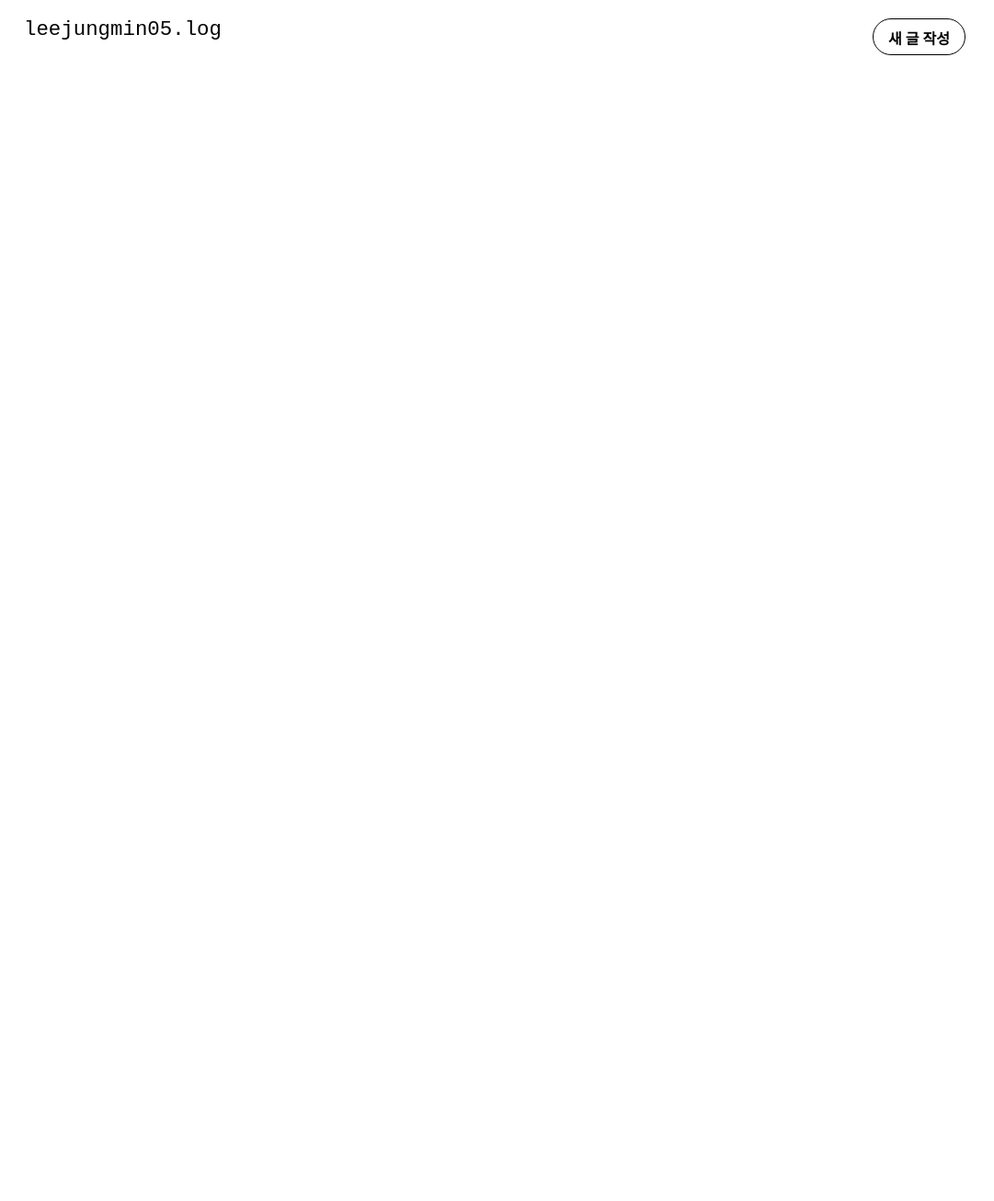
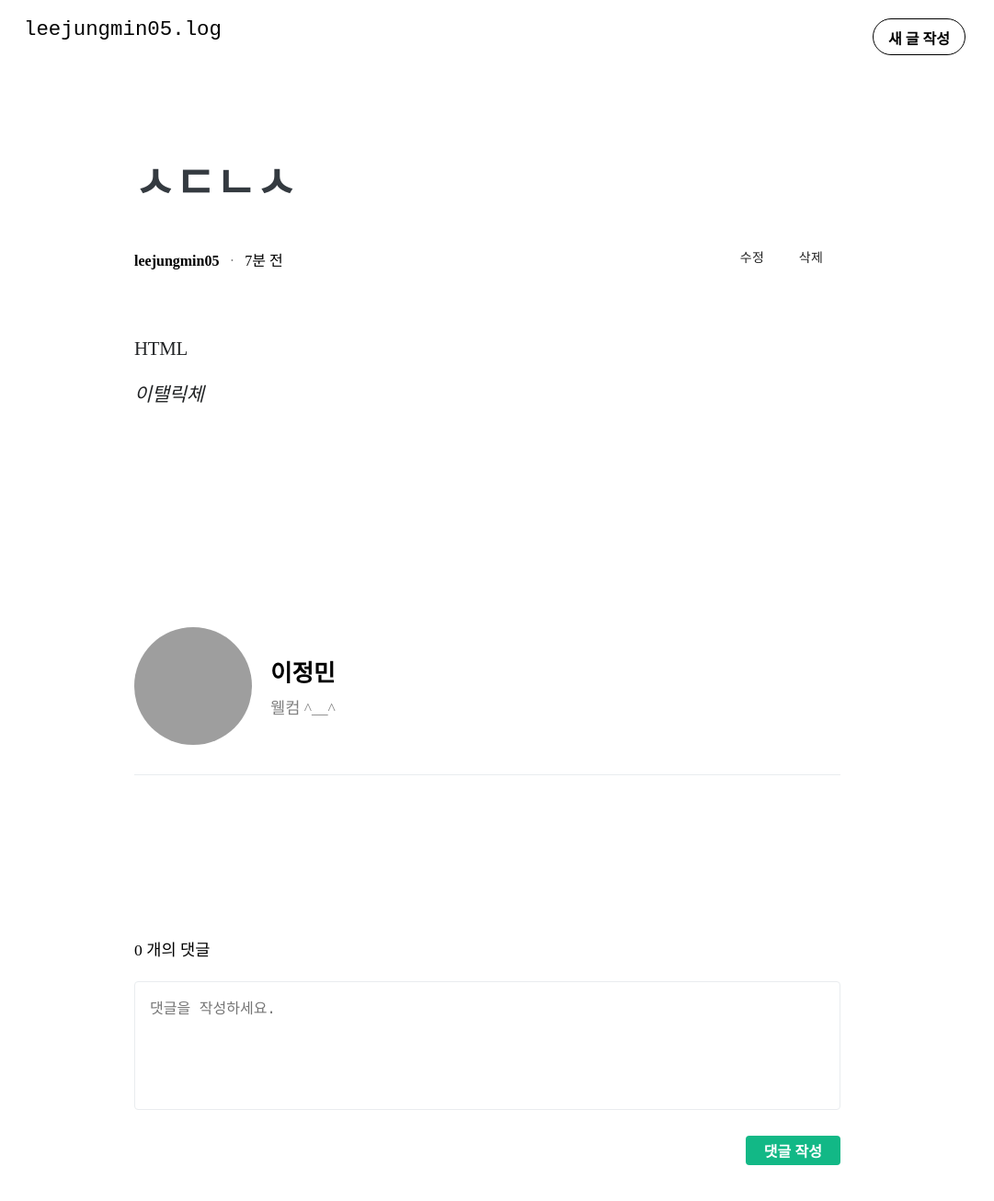
Before and after one commit to leejungmin05/Blog-ojt-project, a React (Create React App) app in the folder blog-frontend/: page /detail in a window 1280 px wide. Shown: the top 1306 px of the page at 92% size, without its empty margins (110-1191 px from the left). Before the commit the page ends 800 px from the top, so only its background shows below. Built offline with nearby package versions, Linux system fonts and the light colour scheme; grey boxes are pictures that could not be loaded.

Commit message:
feat: add post detail layout (#3)

```diff
--- /dev/null
+++ b/blog-frontend/src/components/Post/Comment.js
@@ -0,0 +1,63 @@
+import React from "react";
+import styled from "styled-components";
+
+const CommentWrapper = styled.div`
+  width: 768px;
+  margin-left: auto;
+  margin-right: auto;
+  margin-top: 8rem;
+  margin-bottom: 8rem;
+`;
+
+const CommentNum = styled.div`
+  h4 {
+    font-weight: 500;
+    font-size: 1.1rem;
+  }
+`;
+
+const CommentInputForm = styled.textarea`
+  resize: none;
+  padding: 1rem 1rem 1.5rem;
+  outline: none;
+  border: 1px solid rgb(233, 236, 239);
+  margin-bottom: 1.5rem;
+  width: 734px;
+  border-radius: 4px;
+  min-height: 6.125rem;
+  font-size: 1rem;
+  color: rgb(33, 37, 41);
+  line-height: 1.75;
+`;
+const ButtonWrapper = styled.div`
+  display: flex;
+  justify-content: flex-end;
+`;
+const CommentButton = styled.button`
+  font-weight: bold;
+  cursor: pointer;
+  outline: none;
+  border: none;
+  background: rgb(18, 184, 134);
+  color: white;
+  border-radius: 4px;
+  padding: 0px 1.25rem;
+  height: 2rem;
+  font-size: 1rem;
+`;
+
+const Comment = () => {
+  return (
+    <CommentWrapper>
+      <CommentNum>
+        <h4>0 개의 댓글</h4>
+      </CommentNum>
+      <CommentInputForm placeholder="댓글을 작성하세요." />
+      <ButtonWrapper>
+        <CommentButton> 댓글 작성</CommentButton>
+      </ButtonWrapper>
+    </CommentWrapper>
+  );
+};
+
+export default Comment;
--- /dev/null
+++ b/blog-frontend/src/components/Post/PostContainer.js
@@ -0,0 +1,28 @@
+import React from "react";
+import Profile from "../Home/Profile";
+import PostViewer from "./PostViewer";
+import styled from "styled-components";
+import HorizontalLine from "../Home/HorizontalLine";
+import Comment from "./Comment";
+
+const PostWrapper = styled.div`
+  display: flex;
+  flex-direction: column;
+  margin-top: 128px;
+  width: 768px;
+  margin-left: auto;
+  margin-right: auto;
+`;
+
+const PostContainer = () => {
+  return (
+    <PostWrapper>
+    <PostViewer />
+    <Profile />
+    <HorizontalLine />
+    <Comment />
+    </PostWrapper>
+  );
+};
+
+export default PostContainer;
--- /dev/null
+++ b/blog-frontend/src/components/Post/PostViewer.js
@@ -0,0 +1,79 @@
+import React from "react";
+import styled from "styled-components";
+import { Button } from "@material-ui/core";
+
+const PostWrapper = styled.div`
+  display: flex;
+  flex-direction: column;
+`;
+const PostTitle = styled.div`
+  font-weight: 800;
+  h1 {
+    font-size: 3rem;
+    letter-spacing: -0.004em;
+    font-weight: 800;
+    color: rgb(52, 58, 64);
+    margin-bottom: 2rem;
+    word-break: keep-all;
+  }
+`;
+
+const PostInfo = styled.div`
+  display: flex;
+  flex-direction: row;
+  margin-top: 1rem;
+`;
+
+const PostSubInfo = styled.div`
+  font-weight: 300;
+  font-size: 1rem;
+  padding-top: 8px;
+
+  span+ span: before {
+    color: gray;
+    padding-left: 0.7rem;
+    padding-right: 0.7rem;
+    content: "\\B7";
+  }
+`;
+
+const PostButton = styled.div`
+cursor: pointer;
+`;
+
+const Spacer = styled.div`
+  flex-grow: 1;
+`;
+
+const PostContent = styled.div`
+  font-size: 1.3rem;
+  color: rgb(34, 36, 38);
+  letter-spacing: -0.01em;
+  margin: 3rem 0px 15rem 0px;
+`;
+
+const PostViewer = () => {
+  return (
+    <PostWrapper>
+      <PostTitle>
+        <h1> ㅅㄷㄴㅅ </h1>
+        <PostInfo>
+          <PostSubInfo>
+            <span>
+              <b>leejungmin05</b>
+            </span>
+            <span>7분 전</span>
+          </PostSubInfo>
+          <Spacer />
+          <PostButton>
+            <Button variant="text">수정</Button>
+            <Button variant="text">삭제</Button>
+          </PostButton>
+        </PostInfo>
+      </PostTitle>
+      <PostContent  dangerouslySetInnerHTML = {{ __html: '<p> HTML </p> <I> 이탤릭체 </I>'}} />
+    </PostWrapper>
+  );
+};
+
+export default PostViewer;
--- a/blog-frontend/src/pages/PostDetail.js
+++ b/blog-frontend/src/pages/PostDetail.js
@@ -1,9 +1,10 @@
 import React from 'react';
+import PostContainer from '../components/Post/PostContainer';
 
 const PostDetail = () => {
     return (
         <div>
-            postdetail
+        <PostContainer />
         </div>
     );
 };
```
